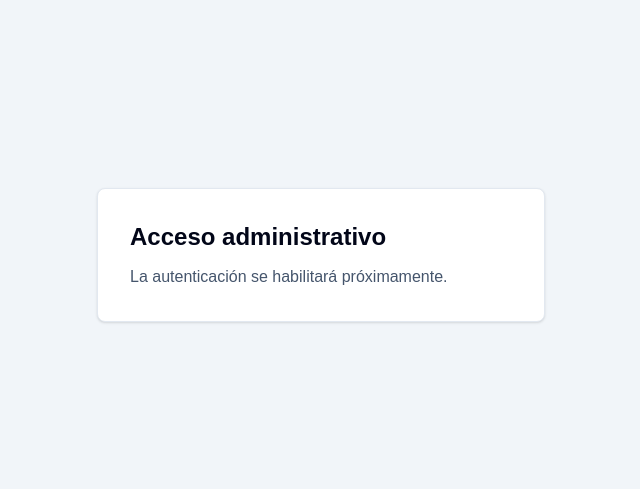
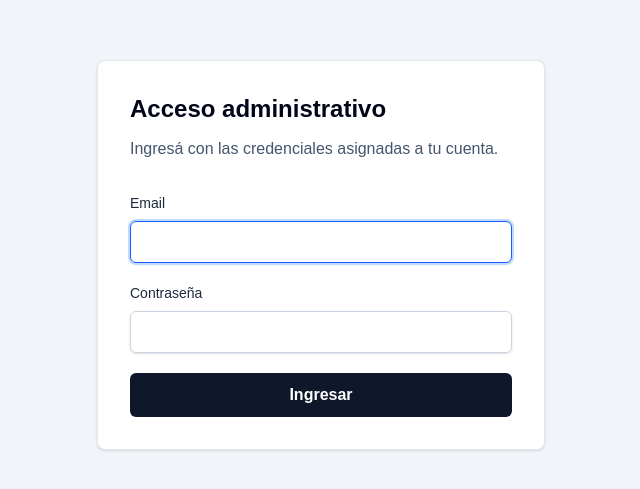
Before and after one commit to ConectarServicios/conectar-web, a Next.js app: page /auth/login in a window 1280 px wide. Shown: the part 145-634 px from the top of the page, without its empty margins (319-959 px from the left). Built offline with nearby package versions, Linux system fonts and the light colour scheme; no server answers.

Commit message:
Implement Supabase admin authentication

```diff
--- a/src/app/admin/layout.tsx
+++ b/src/app/admin/layout.tsx
@@ -1,5 +1,9 @@
 import type { Metadata } from "next";
 import type { ReactNode } from "react";
+import { redirect } from "next/navigation";
+
+import { LogoutButton } from "@/components/admin/logout-button";
+import { createClient } from "@/lib/supabase/server";
 
 export const metadata: Metadata = {
   title: "Administración",
@@ -10,11 +14,26 @@ type AdminLayoutProps = Readonly<{
   children: ReactNode;
 }>;
 
-export default function AdminLayout({ children }: AdminLayoutProps) {
+export default async function AdminLayout({ children }: AdminLayoutProps) {
+  const supabase = await createClient();
+  const {
+    data: { user },
+  } = await supabase.auth.getUser();
+
+  if (!user) {
+    redirect("/auth/login");
+  }
+
   return (
     <div className="min-h-screen bg-slate-100">
       <header className="border-b border-slate-300 bg-slate-900 px-6 py-4 text-white">
-        <p className="mx-auto max-w-5xl font-semibold">Administración</p>
+        <div className="mx-auto flex max-w-5xl items-center justify-between gap-4">
+          <div className="min-w-0">
+            <p className="font-semibold">Administración</p>
+            <p className="truncate text-sm text-slate-300">{user.email}</p>
+          </div>
+          <LogoutButton />
+        </div>
       </header>
       <main className="mx-auto max-w-5xl px-6 py-12">{children}</main>
     </div>
--- a/src/app/admin/page.tsx
+++ b/src/app/admin/page.tsx
@@ -4,9 +4,6 @@ export default function AdminPage() {
       <h1 id="admin-title" className="text-3xl font-bold text-slate-950">
         Panel administrativo
       </h1>
-      <p className="mt-3 text-slate-600">
-        El espacio de administración estará disponible próximamente.
-      </p>
     </section>
   );
 }
--- a/src/app/auth/login/page.tsx
+++ b/src/app/auth/login/page.tsx
@@ -1,4 +1,18 @@
-export default function LoginPage() {
+import { redirect } from "next/navigation";
+
+import { LoginForm } from "@/components/forms/login-form";
+import { createClient } from "@/lib/supabase/server";
+
+export default async function LoginPage() {
+  const supabase = await createClient();
+  const {
+    data: { user },
+  } = await supabase.auth.getUser();
+
+  if (user) {
+    redirect("/admin");
+  }
+
   return (
     <section
       aria-labelledby="login-title"
@@ -8,8 +22,9 @@ export default function LoginPage() {
         Acceso administrativo
       </h1>
       <p className="mt-3 text-slate-600">
-        La autenticación se habilitará próximamente.
+        Ingresá con las credenciales asignadas a tu cuenta.
       </p>
+      <LoginForm />
     </section>
   );
 }
--- /dev/null
+++ b/src/components/admin/logout-button.tsx
@@ -0,0 +1,47 @@
+"use client";
+
+import { useState } from "react";
+import { useRouter } from "next/navigation";
+
+import { createClient } from "@/lib/supabase/client";
+
+export function LogoutButton() {
+  const router = useRouter();
+  const [error, setError] = useState<string | null>(null);
+  const [isSubmitting, setIsSubmitting] = useState(false);
+
+  async function handleLogout() {
+    setError(null);
+    setIsSubmitting(true);
+
+    const supabase = createClient();
+    const { error: signOutError } = await supabase.auth.signOut();
+
+    if (signOutError) {
+      setError("No pudimos cerrar la sesión. Intentá nuevamente.");
+      setIsSubmitting(false);
+      return;
+    }
+
+    router.replace("/auth/login");
+    router.refresh();
+  }
+
+  return (
+    <div className="flex flex-col items-end gap-1">
+      <button
+        className="rounded-md border border-slate-500 px-3 py-2 text-sm font-medium text-white transition hover:bg-slate-800 focus-visible:outline-2 focus-visible:outline-offset-2 focus-visible:outline-white disabled:cursor-not-allowed disabled:opacity-60"
+        disabled={isSubmitting}
+        onClick={handleLogout}
+        type="button"
+      >
+        {isSubmitting ? "Cerrando sesión…" : "Cerrar sesión"}
+      </button>
+      {error ? (
+        <p aria-live="polite" className="text-xs text-red-200" role="alert">
+          {error}
+        </p>
+      ) : null}
+    </div>
+  );
+}
--- /dev/null
+++ b/src/components/forms/login-form.tsx
@@ -0,0 +1,99 @@
+"use client";
+
+import { type FormEvent, useState } from "react";
+import { useRouter } from "next/navigation";
+
+import { createClient } from "@/lib/supabase/client";
+
+const authenticationError =
+  "No pudimos iniciar sesión. Revisá el email y la contraseña e intentá nuevamente.";
+
+export function LoginForm() {
+  const router = useRouter();
+  const [error, setError] = useState<string | null>(null);
+  const [isSubmitting, setIsSubmitting] = useState(false);
+
+  async function handleSubmit(event: FormEvent<HTMLFormElement>) {
+    event.preventDefault();
+    setError(null);
+    setIsSubmitting(true);
+
+    const formData = new FormData(event.currentTarget);
+    const email = String(formData.get("email") ?? "").trim();
+    const password = String(formData.get("password") ?? "");
+    const supabase = createClient();
+    const { error: signInError } = await supabase.auth.signInWithPassword({
+      email,
+      password,
+    });
+
+    if (signInError) {
+      setError(authenticationError);
+      setIsSubmitting(false);
+      return;
+    }
+
+    router.replace("/admin");
+    router.refresh();
+  }
+
+  return (
+    <form className="mt-8 space-y-5" onSubmit={handleSubmit}>
+      <div>
+        <label
+          className="block text-sm font-medium text-slate-800"
+          htmlFor="email"
+        >
+          Email
+        </label>
+        <input
+          autoComplete="email"
+          autoFocus
+          className="mt-2 w-full rounded-md border border-slate-300 px-3 py-2 text-slate-950 shadow-sm outline-none transition focus:border-blue-600 focus:ring-2 focus:ring-blue-200 disabled:bg-slate-100"
+          disabled={isSubmitting}
+          id="email"
+          name="email"
+          required
+          type="email"
+        />
+      </div>
+
+      <div>
+        <label
+          className="block text-sm font-medium text-slate-800"
+          htmlFor="password"
+        >
+          Contraseña
+        </label>
+        <input
+          autoComplete="current-password"
+          className="mt-2 w-full rounded-md border border-slate-300 px-3 py-2 text-slate-950 shadow-sm outline-none transition focus:border-blue-600 focus:ring-2 focus:ring-blue-200 disabled:bg-slate-100"
+          disabled={isSubmitting}
+          id="password"
+          minLength={1}
+          name="password"
+          required
+          type="password"
+        />
+      </div>
+
+      {error ? (
+        <p
+          aria-live="polite"
+          className="rounded-md bg-red-50 px-3 py-2 text-sm text-red-700"
+          role="alert"
+        >
+          {error}
+        </p>
+      ) : null}
+
+      <button
+        className="w-full rounded-md bg-slate-900 px-4 py-2.5 font-semibold text-white transition hover:bg-slate-700 focus-visible:outline-2 focus-visible:outline-offset-2 focus-visible:outline-slate-900 disabled:cursor-not-allowed disabled:opacity-60"
+        disabled={isSubmitting}
+        type="submit"
+      >
+        {isSubmitting ? "Ingresando…" : "Ingresar"}
+      </button>
+    </form>
+  );
+}
```
